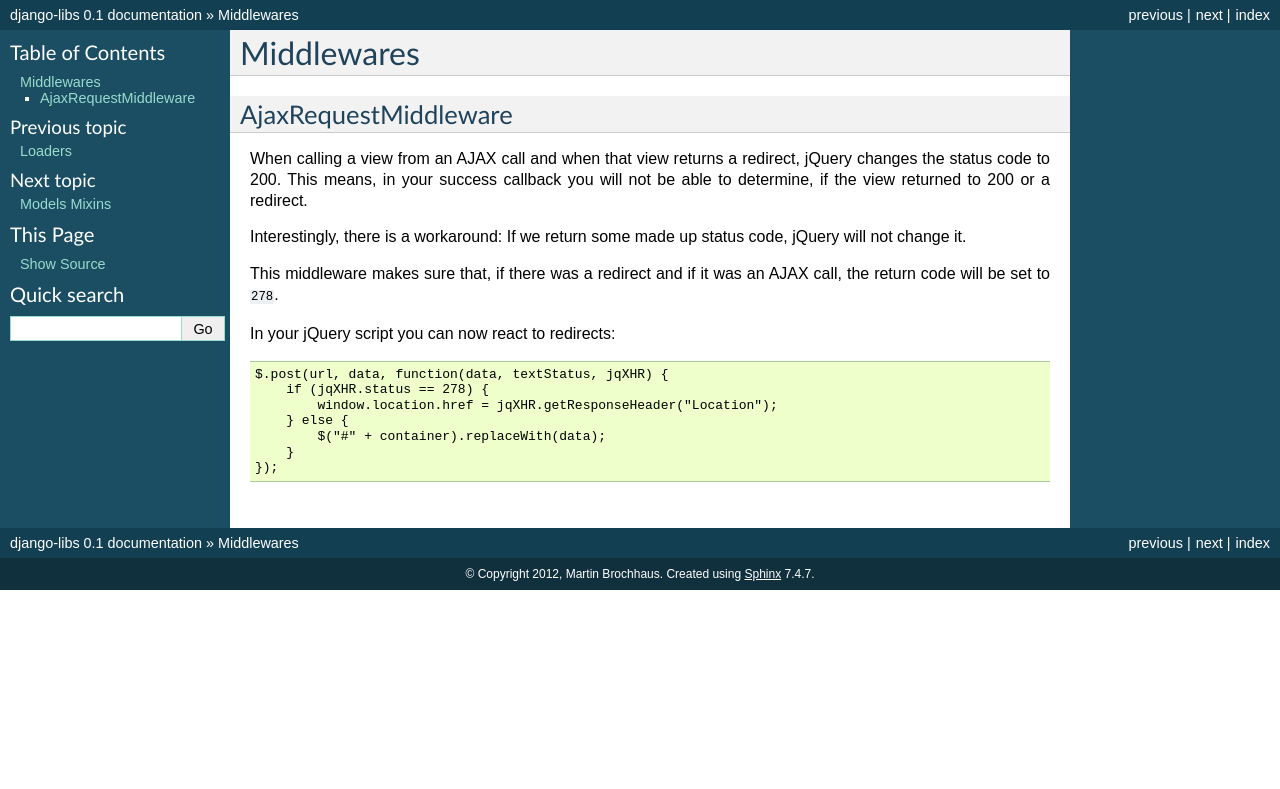
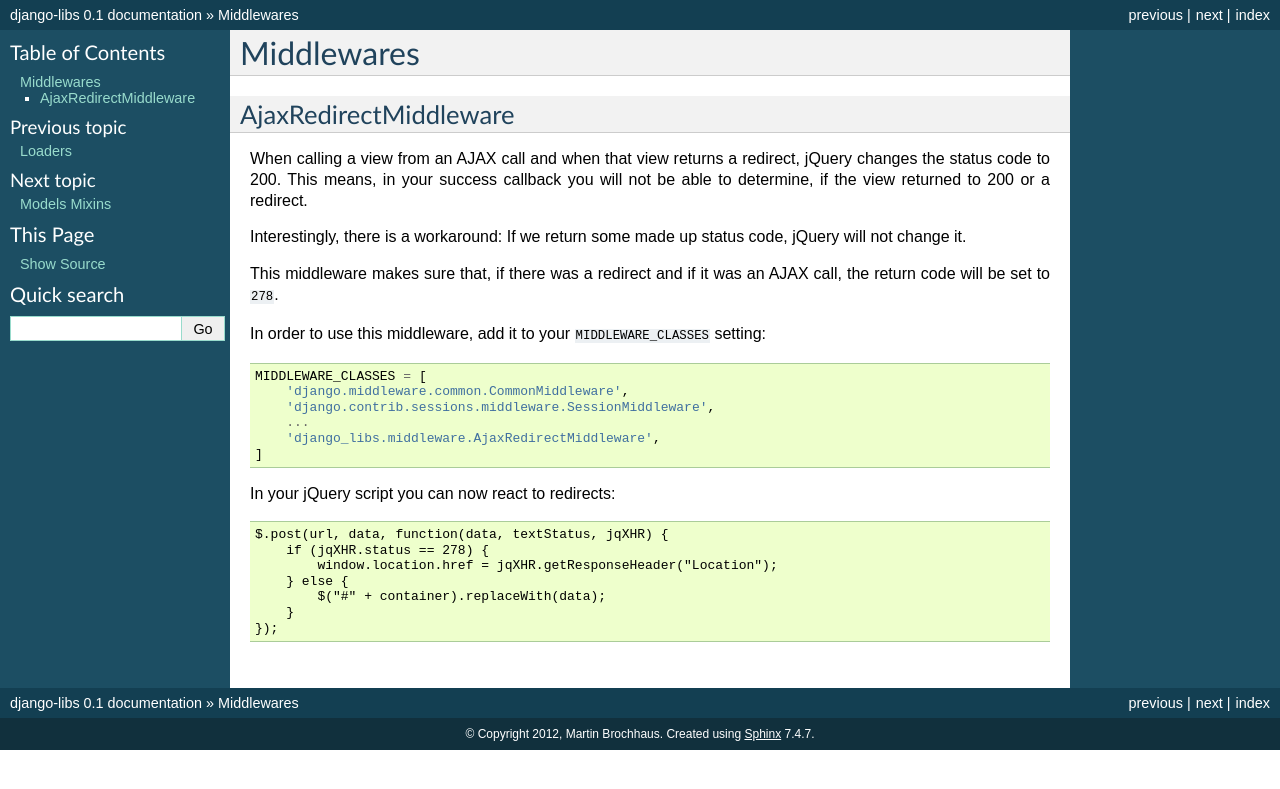
Before and after one commit to bitlabstudio/django-libs, a Sphinx documentation site: the page built from docs/middlewares.rst, in a window 1280 px wide. Shown: the top 789 px of the page. Built offline with Sphinx 7.4.7, drawn with Linux system fonts in a browser that asks for light colours; formulas are drawn with MathJax 3.

```diff
--- a/CHANGELOG.txt
+++ b/CHANGELOG.txt
@@ -1,6 +1,7 @@
 === (ongoing) ===
 
 - Improved docs for lockfile decorator
+- Added modals.js for easier Twitter Bootstrap modal handling
 
 === 0.14 ===
 
--- a/docs/middlewares.rst
+++ b/docs/middlewares.rst
@@ -1,8 +1,8 @@
 Middlewares
 ===========
 
-AjaxRequestMiddleware
----------------------
+AjaxRedirectMiddleware
+----------------------
 
 When calling a view from an AJAX call and when that view returns a redirect,
 jQuery changes the status code to 200. This means, in your success callback
@@ -14,6 +14,17 @@ jQuery will not change it.
 This middleware makes sure that, if there was a redirect and if it was an
 AJAX call, the return code will be set to ``278``.
 
+In order to use this middleware, add it to your ``MIDDLEWARE_CLASSES``
+setting::
+
+    MIDDLEWARE_CLASSES = [
+        'django.middleware.common.CommonMiddleware',
+        'django.contrib.sessions.middleware.SessionMiddleware',
+        ...
+        'django_libs.middleware.AjaxRedirectMiddleware',
+    ]
+
+
 In your jQuery script you can now react to redirects::
 
     $.post(url, data, function(data, textStatus, jqXHR) {
```
Also changed, not shown: django_libs/static/django_libs/js/modals.js (added, +44 -0 lines), docs/javascript.rst (+37 -0 lines).
